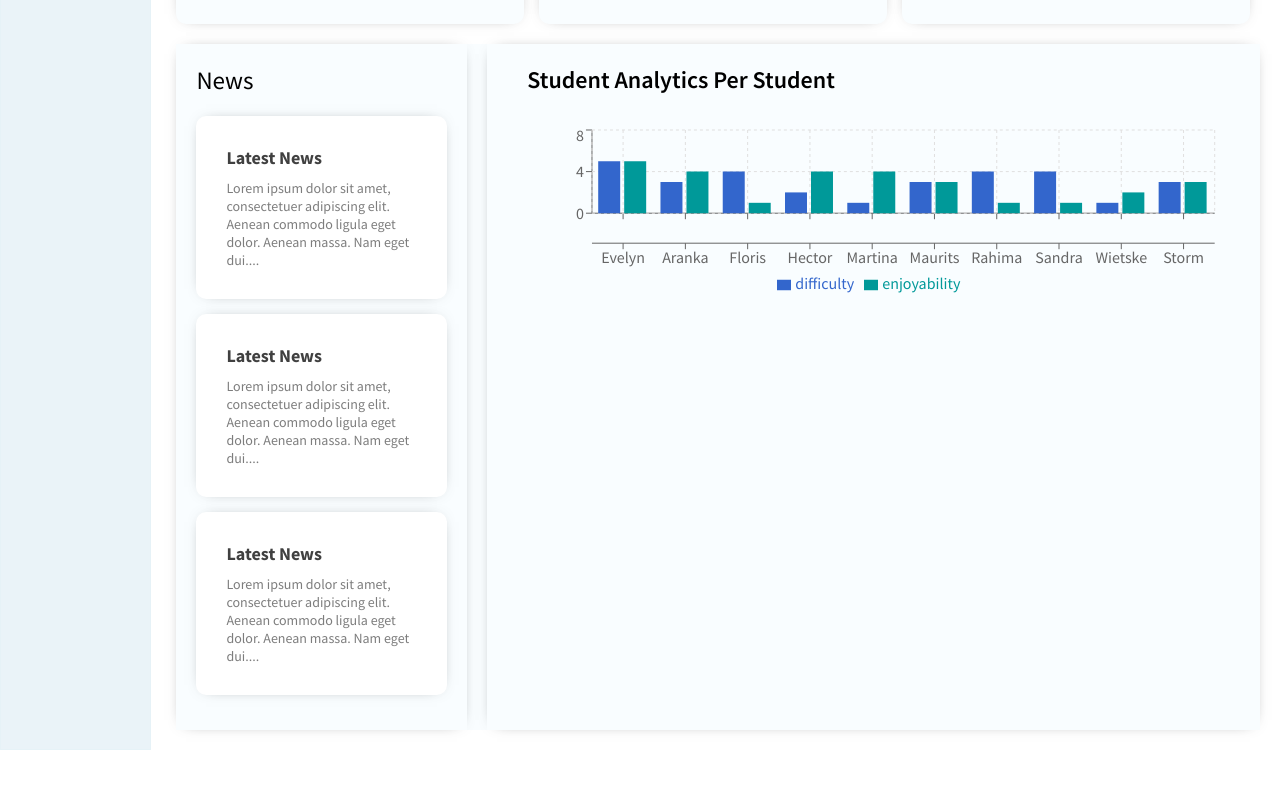
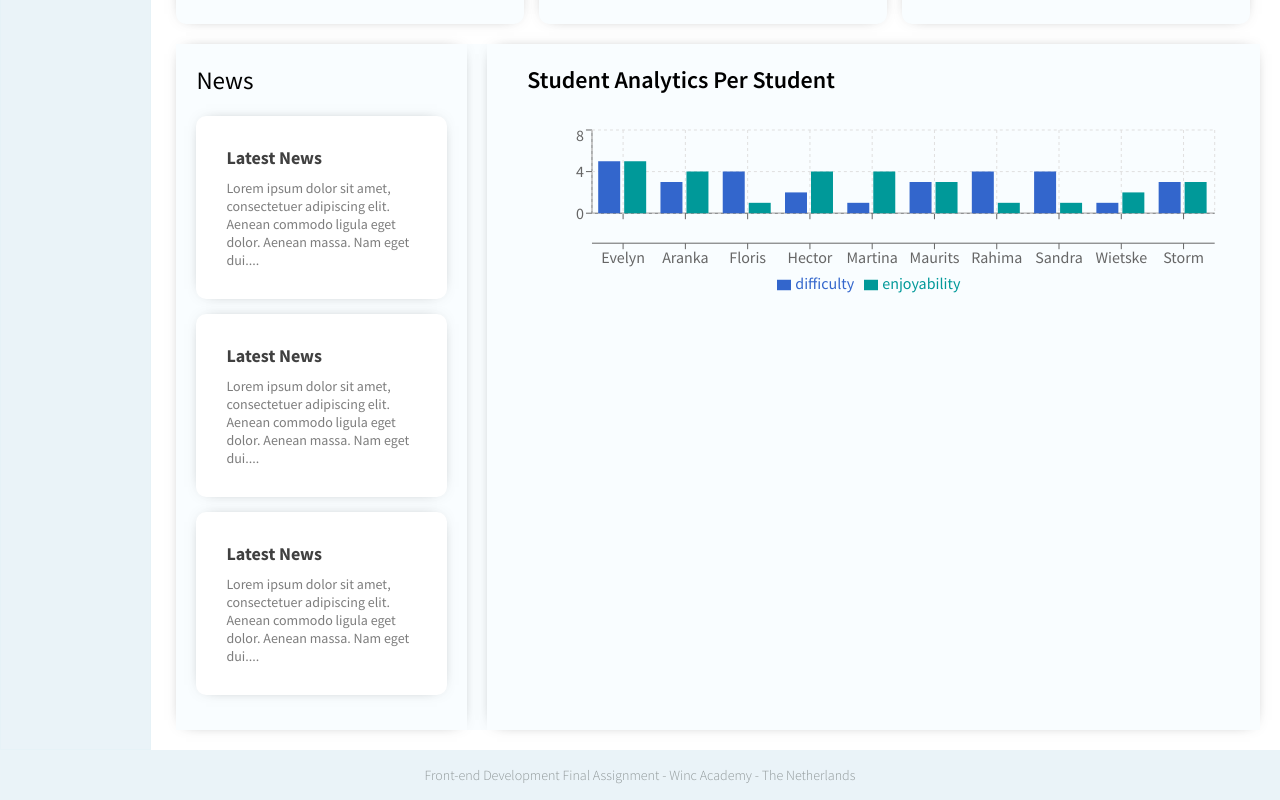
Before and after one commit to Yrmee/Student_Dashboard, a React (Create React App) app: page / in a window 1280 px wide. Shown: the part 242-1042 px from the top of the page. Before the commit the page ends 992 px from the top, so only its background shows below. Built offline with nearby package versions, Linux system fonts and the light colour scheme.

Commit message:
Commit footer, update app

```diff
--- a/src/App.js
+++ b/src/App.js
@@ -4,6 +4,7 @@ import './App.css';
 // Components
 import Topbar from './components/topbar/Topbar';
 import Sidebar from './components/sidebar/Sidebar';
+import Footer from './components/footer/Footer';
 
 // Pages
 import Home from './pages/home/Home';
@@ -26,6 +27,7 @@ function App() {
               <Route path="*" element={<PageNotFound />} />
             </Routes>
           </div>
+        <Footer />
   </BrowserRouter>
   );
 }
--- /dev/null
+++ b/src/components/footer/Footer.jsx
@@ -0,0 +1,14 @@
+import React from 'react';
+import './footer.css';
+
+export default function Footer() {
+    return (
+        <div className="footer">
+            <div className="footerWrapper">
+                <span className="footerText">
+                    Front-end Development Final Assignment - Winc Academy - The Netherlands
+                </span>
+            </div>
+        </div>
+    );
+};
--- /dev/null
+++ b/src/components/footer/footer.css
@@ -0,0 +1,19 @@
+.footer {
+    width: 100%;
+    height: 50px;
+    background-color:rgb(234, 243, 248);
+}
+
+.footerWrapper {
+    height: 100%;
+    padding: 0px 20px;
+    display: flex;
+    align-items: center;
+    justify-content: space-around;
+}
+
+.footerText {
+    font-size: 14px;
+    font-weight: 300;
+    color:rgb(144, 152, 153);
+}
```
